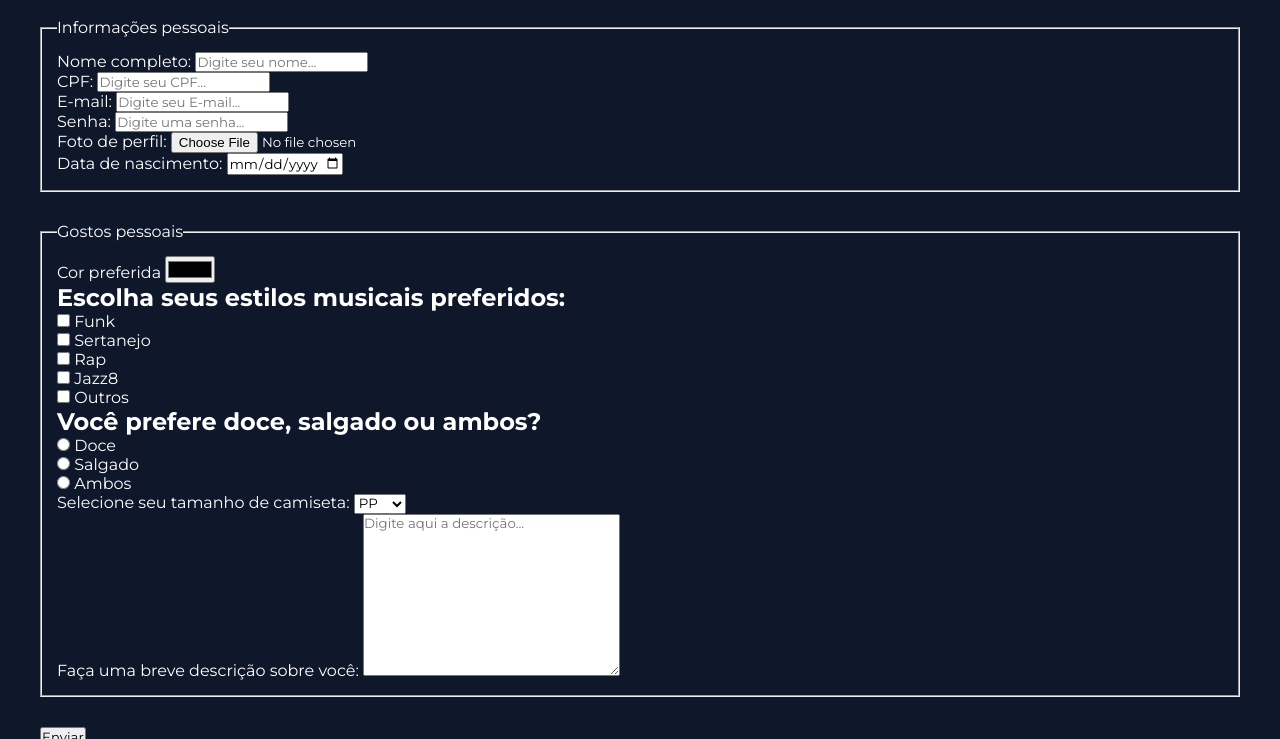
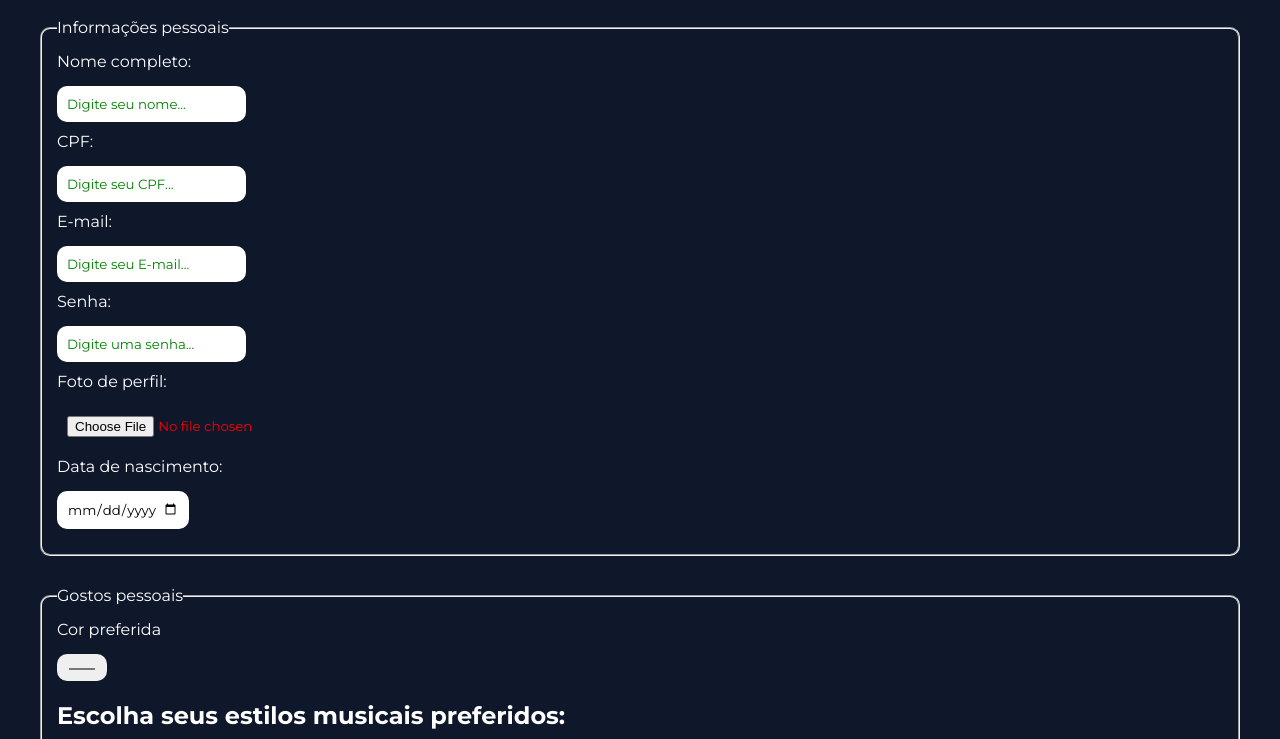
Before and after one commit to arthur-dell/formulario, a plain HTML site: page index.html in a window 1280 px wide. Shown: the part 61-800 px from the top of the page. Drawn offline with Linux system fonts and the light colour scheme.

Commit message:
finalização

```diff
--- a/index.html
+++ b/index.html
@@ -73,7 +73,7 @@
                          </div>
                          <div>
                              <input type="checkbox" id="jazz">
-                             <label for="jazz">Jazz8</label>
+                             <label for="jazz">Jazz</label>
                          </div>
                          <div>
                              <input type="checkbox" id="outros">
--- a/style.css
+++ b/style.css
@@ -13,6 +13,7 @@ body{
     font-size: 1.6rem;
     background-color: oklch(20.8% 0.042 265.755);
     color: #FFF;
+    padding-inline: 2rem;
 }
 
 #page {
@@ -28,4 +29,78 @@ header{
 fieldset{
     padding: 1.5rem;
     margin-bottom: 3rem;
+    border-radius: 1rem;
+
+    label {
+        display: block;
+        margin-bottom: 1.5rem;
+    }
+
+    div{
+        margin-bottom: 1rem;
+    }
+
+    input {
+        padding: 1rem;
+        border-radius: 1rem;
+        border: none;
+        color: black;
+    }
+
+    input:focus,
+    input:hover{
+        outline: 2 px solid black;
+    }
+
+    input::placeholder{
+        color: green;
+    }
+
+    input[type=file]{
+        color: red;
+    }
+
+    label[type=file]{
+        color: #FFF;
+    }
+
+    input[type=checkbox],
+    input[type=radio]{
+        outline: none;
+    }
+
+    input + label {
+        display: inline;
+    }
+
+    h2{
+        margin-block: 2rem;
+    }
+
+    select,
+    textarea{
+        padding: 1rem;
+        border-radius: 1rem;
+        resize: none;
+    }
+
+
 }
+
+button{
+    padding: 1rem 2rem;
+    margin-bottom: 2rem;
+    background: goldenrod;
+    border: none;
+    color: #FFF;
+    font-weight: bold;
+    border-radius: 1rem;
+    font-size: 2rem;
+}
+
+button:hover{
+    background: gray;
+    cursor: pointer;
+    transition: ease-out .4s;
+
+}
```
